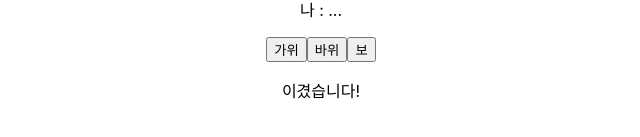
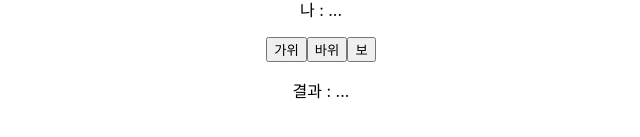
Before and after one commit to Jangyusu/React, a React (Create React App) app in the folder game-react/: page / in a window 1280 px wide. Shown: the part 363-500 px from the top of the page, without its empty margins (319-959 px from the left). Built offline with nearby package versions, Linux system fonts and the light colour scheme.

Commit message:
가위바위보 구현

```diff
--- a/game-react/src/App.js
+++ b/game-react/src/App.js
@@ -6,21 +6,25 @@ import Player from './Player';
 function App() {
   const [state, setState] = useState({
     text: '...',
+    result: '...',
   });
+  const { text, result } = state;
 
-  function aa(e) {
+  function onClick(e) {
     const clickItem = e.target.innerText;
 
     setState({
       ...state,
       text: clickItem,
     });
+
+    console.log();
   }
 
   return (
     <div className="App">
-      <Random state={state.text} />
-      <Player onClick={aa} />
+      <Random text={text} />
+      <Player onClick={onClick} result={result} />
     </div>
   );
 }
--- a/game-react/src/Player.js
+++ b/game-react/src/Player.js
@@ -3,12 +3,14 @@ import React from 'react';
 const initial = ['가위', '바위', '보'];
 
 function Player(props) {
+  const { onClick, result } = props;
+
   return (
     <div>
-      <button onClick={e => props.onClick(e)}>{initial[0]}</button>
-      <button onClick={e => props.onClick(e)}>{initial[1]}</button>
-      <button onClick={e => props.onClick(e)}>{initial[2]}</button>
-      <p>이겼습니다!</p>
+      <button onClick={e => onClick(e)}>{initial[0]}</button>
+      <button onClick={e => onClick(e)}>{initial[1]}</button>
+      <button onClick={e => onClick(e)}>{initial[2]}</button>
+      <p>결과 : {result}</p>
     </div>
   );
 }
--- a/game-react/src/Random.js
+++ b/game-react/src/Random.js
@@ -1,12 +1,12 @@
 import React from 'react';
 
 function Random(props) {
-  const { state } = props;
+  const { text } = props;
 
   return (
     <div>
       <p>상대방 : 가위</p>
-      <p>나 : {state}</p>
+      <p>나 : {text}</p>
     </div>
   );
 }
```
